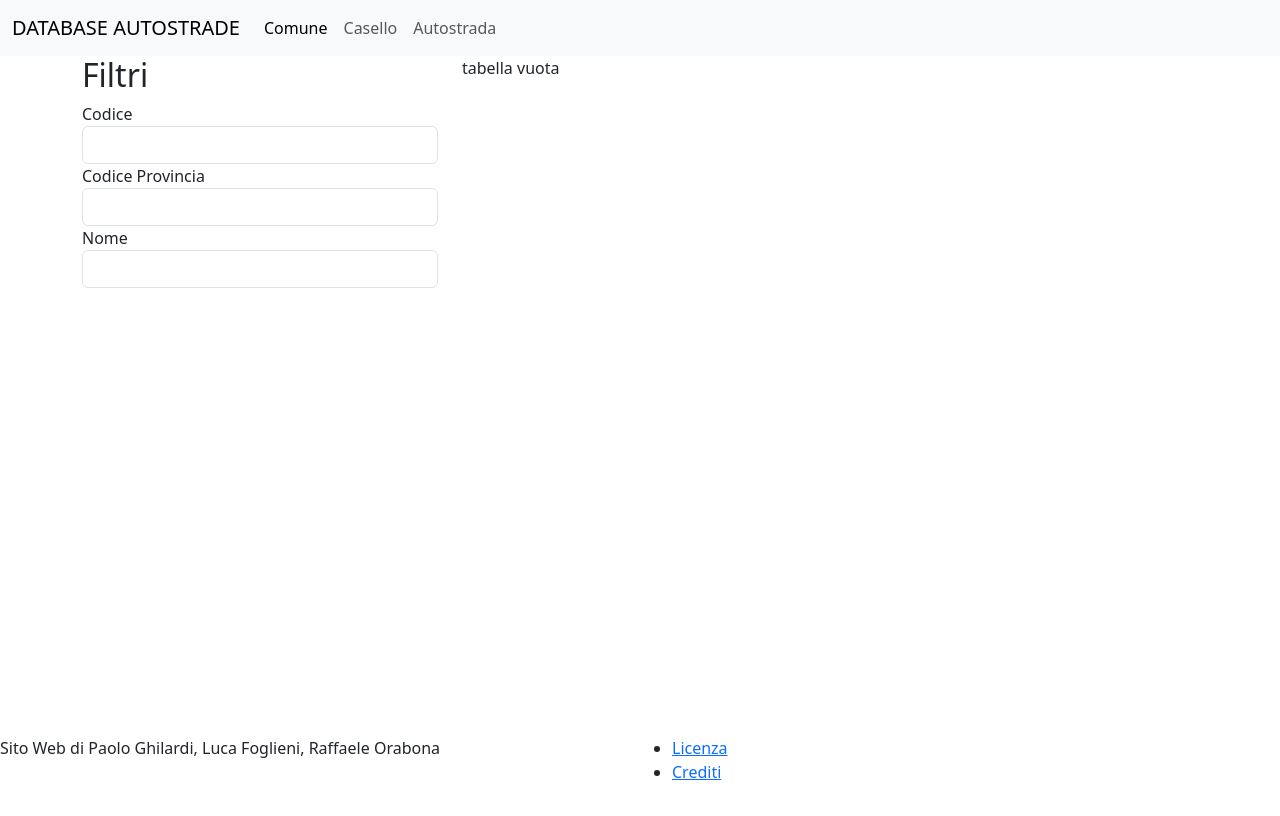
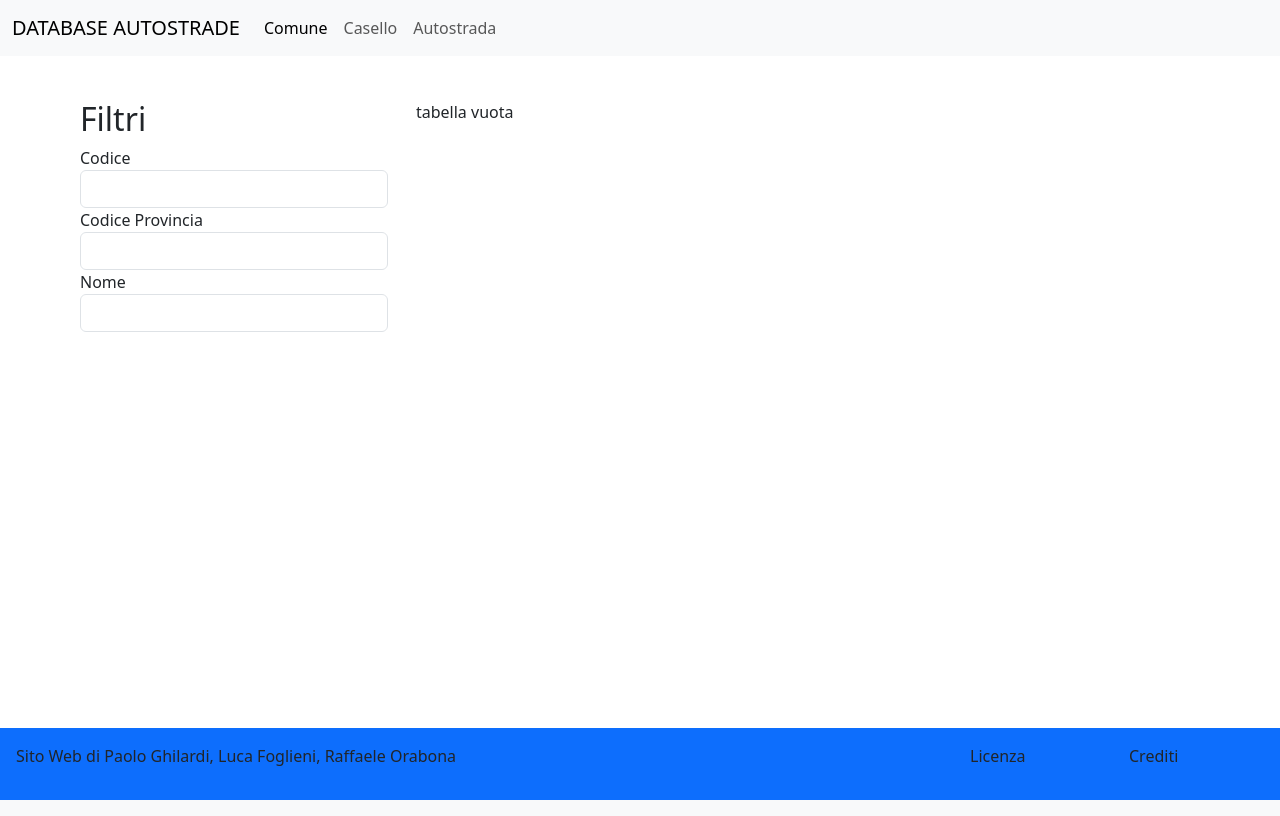
Before and after one commit to PerilousBooklet/progetto-pweb2, a Django app: page /app/comune in a window 1280 px wide. Run offline with Django 4.2, Linux system fonts and the light colour scheme; data that the repository does not hold is empty; some libraries are stand-ins or nearby versions; some web fonts are replaced.

Commit message:
fix di, filtri, footer ed header

```diff
--- a/autostrade/templates/comune.html
+++ b/autostrade/templates/comune.html
@@ -7,10 +7,7 @@
         <meta name="viewport" content="width=device-width, initial-scale=1.0" />
         <title>Database Comune</title>
         <!-- Style -->
-        <link
-            rel="stylesheet"
-            href="{% static 'css/bootstrap.min.css' %}"
-        />
+        <link rel="stylesheet" href="{% static 'css/bootstrap.min.css' %}" />
 
         <script src="{% static 'js/bootstrap.bundle.min.js' %}"></script>
 
@@ -39,14 +36,25 @@
         </script>
     </head>
 
-    <body onload="currentTab()">
+    <body onload="currentTab()" style="overflow: auto">
         {% include 'header.html' %}
 
-
-
-		<div class="container"> <!-- Questo contiene tutti gli elementi della pagina -->
-			<div class="row" style="height: 95vh;"> <!-- Primo div, esso contiene la colonna dei filtri e quella della tabella-->
-				<div class="col-4"> <!-- div filtri -->
+        <div
+            class="container-fluid"
+            style="
+                padding-top: 100px;
+                padding-right: 80px;
+                padding-bottom: 100px;
+            "
+        >
+            <!-- Questo contiene tutti gli elementi della pagina -->
+            <main class="row">
+                <!-- Primo div, esso contiene la colonna dei filtri e quella della tabella-->
+                <div
+                    class="fixed-top"
+                    style="padding-top: 100px; padding-left: 80px; width: 400px"
+                >
+                    <!-- div filtri -->
                     <h2>Filtri</h2>
                     <div class="form-group">
                         <label for="codice">Codice</label>
@@ -67,10 +75,13 @@
                     </div>
                 </div>
 
-				<div class="col-8 overflow-y-auto" style="height: 90vh;"> <!-- div tabella-->
+                <div class="col-4"></div>
+
+                <div class="col-8 overflow-y-auto">
+                    <!-- div tabella-->
                     <div class="table-responsive">
                         {% if comuni %}
-						<table class="table table-bordered">
+                        <table class="table table-bordered table-hover">
                             <thead>
                                 <th scope="col">Codice</th>
                                 <th scope="col">Codice Provincia</th>
@@ -89,8 +100,9 @@
                         {% endif %}
                     </div>
                 </div>
-			</div>
-			<div class="row fixed-bottom"> <!-- div footer-->
+            </main>
+            <div class="fixed-bottom">
+                <!-- div footer-->
                 {% include 'footer.html' %}
             </div>
         </div>
--- a/autostrade/templates/footer.html
+++ b/autostrade/templates/footer.html
@@ -1,12 +1,12 @@
-<footer class="row">
-    <div class="col">
+<footer class="p-3 row bg-primary">
+    <div class="col-9">
         <p>Sito Web di Paolo Ghilardi, Luca Foglieni, Raffaele Orabona</p>
     </div>
 
-    <div class="col">
-        <ul>
-            <li><a href="licenza" class="roundedElement">Licenza</a></li>
-            <li><a href="crediti" class="roundedElement">Crediti</a></li>
-        </ul>
+    <div class="col-3">
+        <div class="row">
+            <div class="col"><p href="licenza">Licenza</p></div>
+            <div class="col"><p href="crediti">Crediti</p></div>
+        </div>
     </div>
 </footer>
--- a/autostrade/templates/header.html
+++ b/autostrade/templates/header.html
@@ -1,13 +1,26 @@
-<nav class="navbar navbar-expand-lg bg-body-tertiary ">
+<nav class="navbar navbar-expand-lg bg-body-tertiary fixed-top">
     <div class="container-fluid">
         <a class="navbar-brand" href="/app/index">DATABASE AUTOSTRADE</a>
-	  <button class="navbar-toggler" type="button" data-bs-toggle="collapse" data-bs-target="#navbarNav" aria-controls="navbarNav" aria-expanded="false" aria-label="Toggle navigation">
+        <button
+            class="navbar-toggler"
+            type="button"
+            data-bs-toggle="collapse"
+            data-bs-target="#navbarNav"
+            aria-controls="navbarNav"
+            aria-expanded="false"
+            aria-label="Toggle navigation"
+        >
             <span class="navbar-toggler-icon"></span>
         </button>
         <div class="collapse navbar-collapse" id="navbarNav">
             <ul class="navbar-nav">
                 <li class="nav-item">
-			<a class="nav-link active" aria-current="page" href="/app/comune">Comune</a>
+                    <a
+                        class="nav-link active"
+                        aria-current="page"
+                        href="/app/comune"
+                        >Comune</a
+                    >
                 </li>
                 <li class="nav-item">
                     <a class="nav-link" href="/app/casello">Casello</a>
```
Lines whose indentation alone changed are shown as unchanged.
